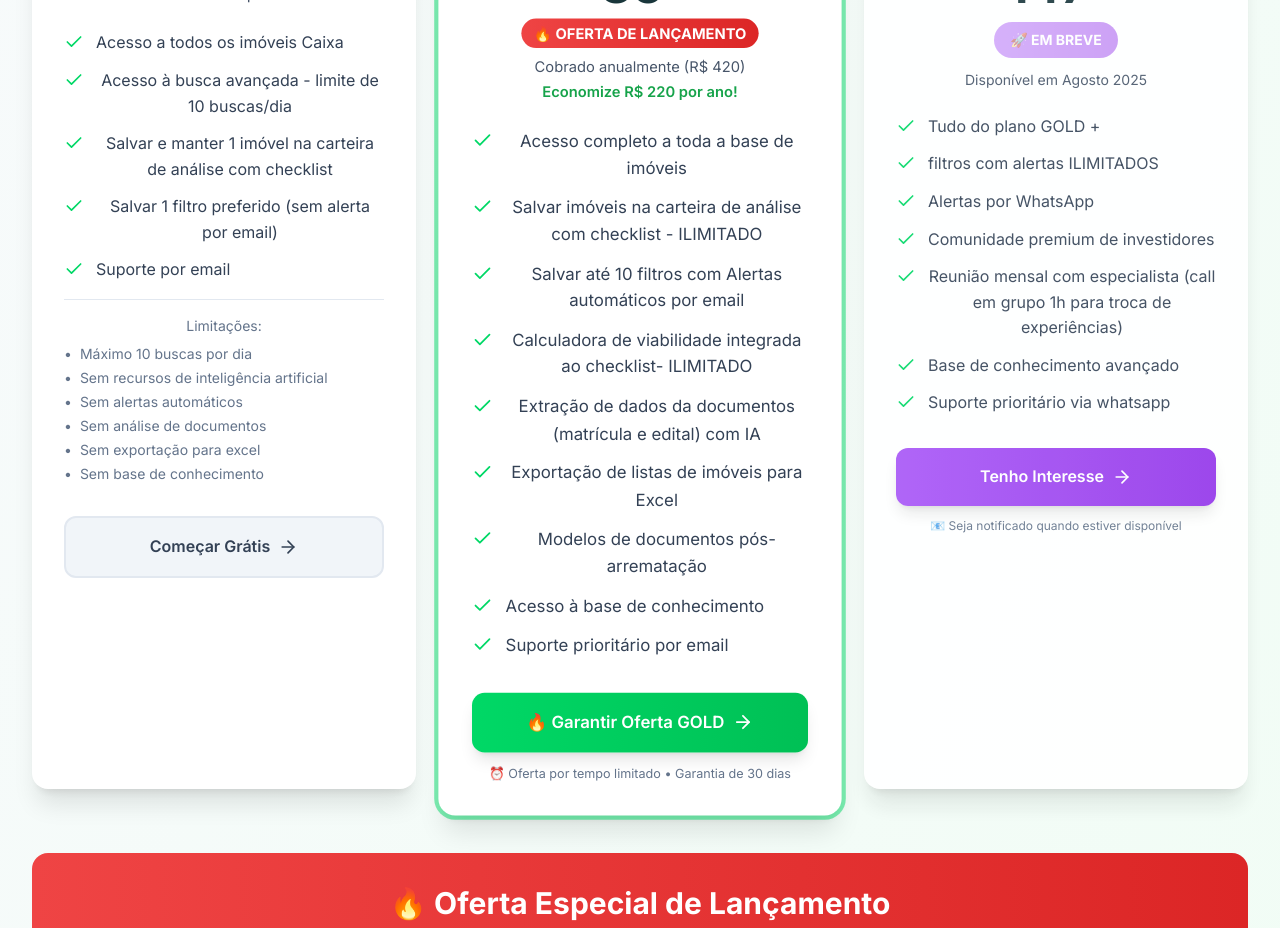
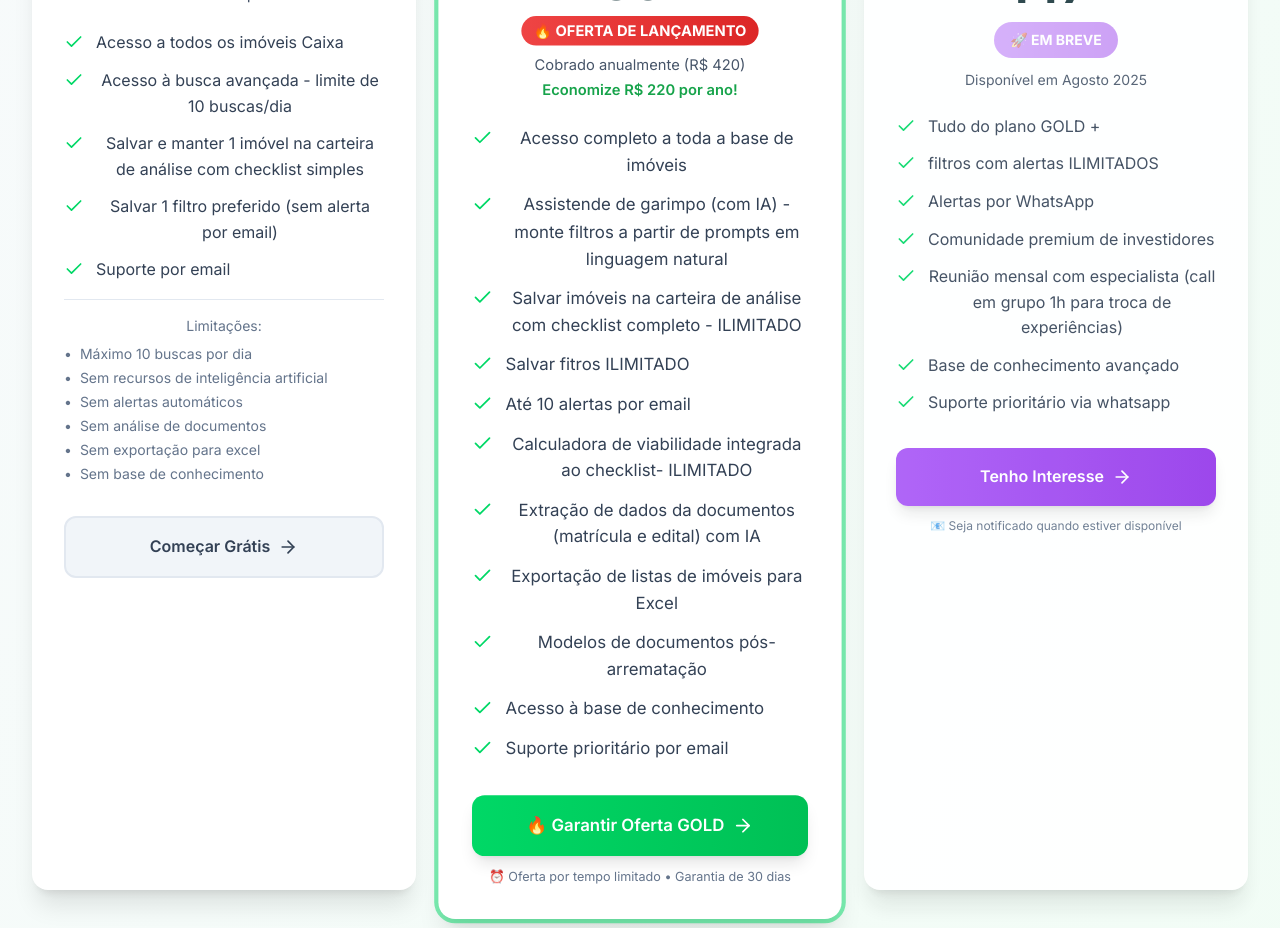
Before and after one commit to marcosrconde/arremataai, a React (Vite) app: page / in a window 1280 px wide. Shown: the part 5280-6208 px from the top of the page. Built offline with nearby package versions, Linux system fonts and the light colour scheme.

Commit message:
correção dos planos

```diff
--- a/src/components/Pricing.tsx
+++ b/src/components/Pricing.tsx
@@ -28,7 +28,7 @@ const plans: Plan[] = [
     features: [
       'Acesso a todos os imóveis Caixa',
       'Acesso à busca avançada - limite de 10 buscas/dia',
-      'Salvar e manter 1 imóvel na carteira de análise com checklist',
+      'Salvar e manter 1 imóvel na carteira de análise com checklist simples',
       'Salvar 1 filtro preferido (sem alerta por email)',
       'Suporte por email'
     ],
@@ -56,8 +56,10 @@ const plans: Plan[] = [
     description: 'Para investidores sérios',
     features: [
       'Acesso completo a toda a base de imóveis',
-      'Salvar imóveis na carteira de análise com checklist - ILIMITADO',
-      'Salvar até 10 filtros com Alertas automáticos por email',
+      'Assistende de garimpo (com IA) - monte filtros a partir de prompts em linguagem natural',
+      'Salvar imóveis na carteira de análise com checklist completo - ILIMITADO',
+      'Salvar fitros ILIMITADO',
+      'Até 10 alertas por email',
       'Calculadora de viabilidade integrada ao checklist- ILIMITADO',
       'Extração de dados da documentos (matrícula e edital) com IA',
       'Exportação de listas de imóveis para Excel',
```
